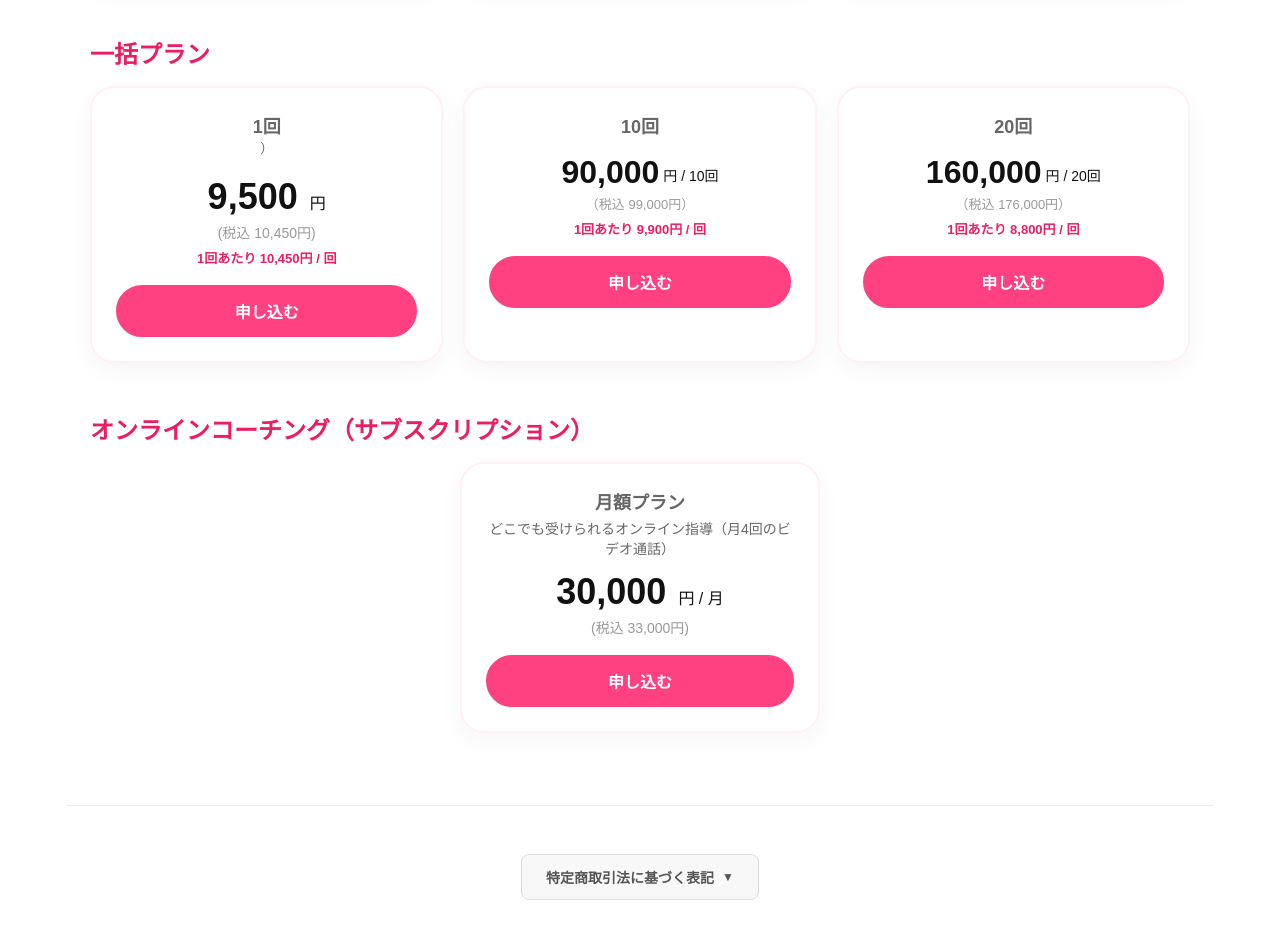
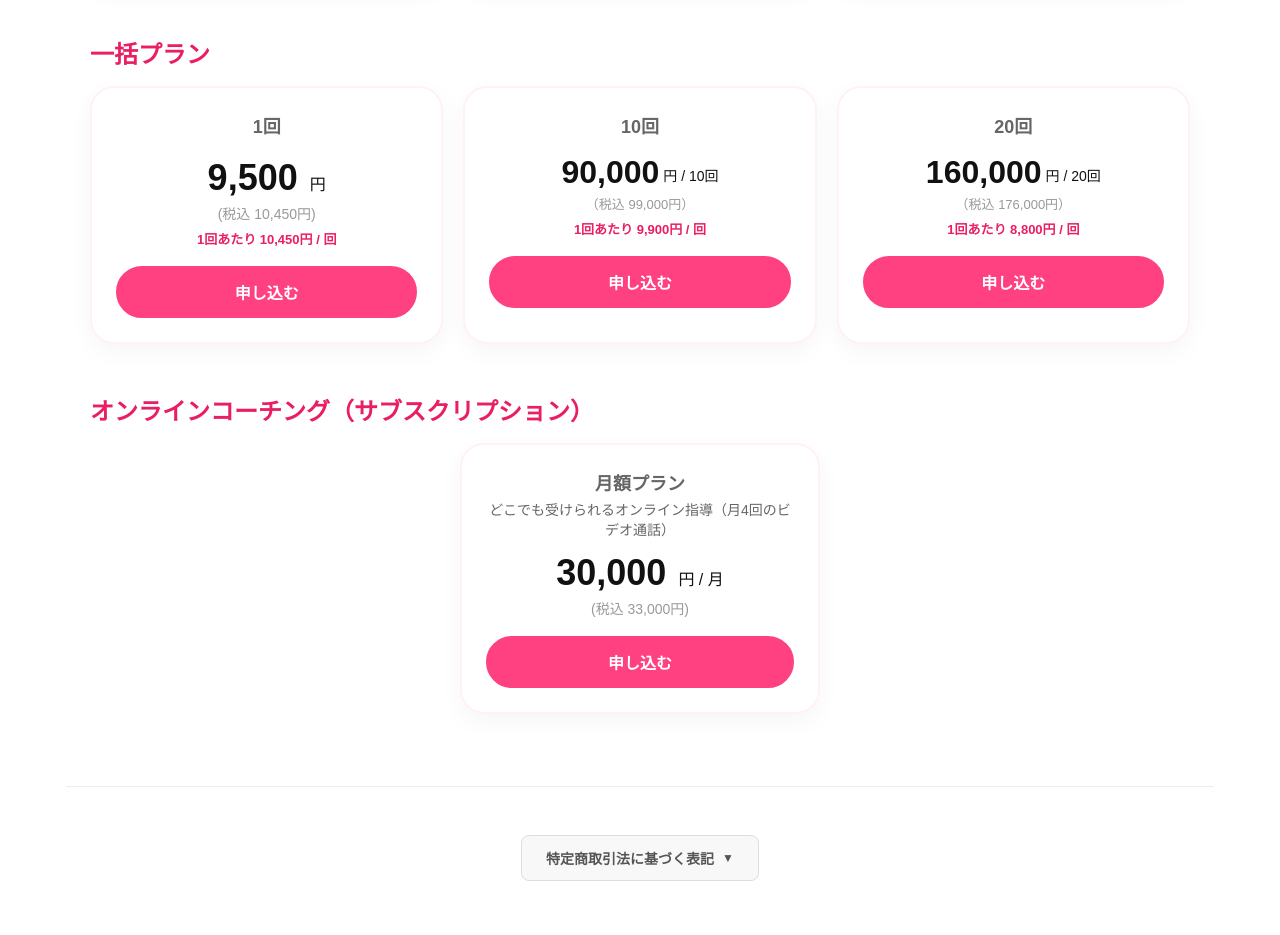
Before and after one commit to sparklingLASER/luka-web, a Next.js app: page / in a window 1280 px wide. Shown: the part 3720-4655 px from the top of the page. Built offline with nearby package versions, Linux system fonts and the light colour scheme.

Commit message:
Update page.jsx

```diff
--- a/app/page.jsx
+++ b/app/page.jsx
@@ -438,7 +438,7 @@ export default function HomePage() {
             {/* 1回 */}
             <div style={{ background: '#fff', border: '2px solid #fff1f6', borderRadius: 24, padding: 24, textAlign: 'center', boxShadow: '0 8px 24px rgba(0,0,0,0.04)' }}>
               <div style={{ fontSize: 18, fontWeight: 700, color: '#666' }}>1回</div>
-              <div style={{ fontSize: 13, fontWeight: 500, color: '#666', marginBottom: 18 }}>）</div>
+              <div style={{ fontSize: 13, fontWeight: 500, color: '#666', marginBottom: 18 }}></div>
               <div style={{ fontSize: 36, fontWeight: 800, color: '#111', lineHeight: 1.2 }}>
                 9,500 <span style={{ fontSize: 16, fontWeight: 500, marginLeft: 2 }}>円</span>
               </div>
```
